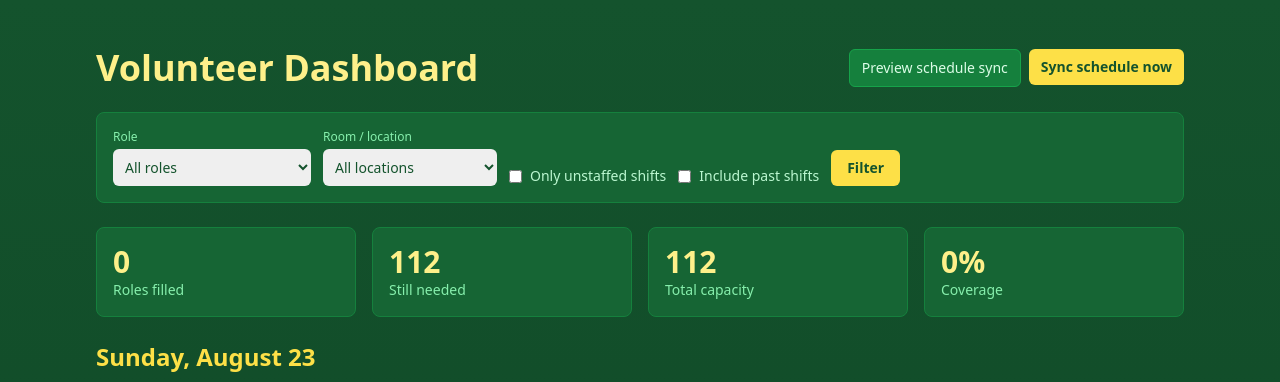
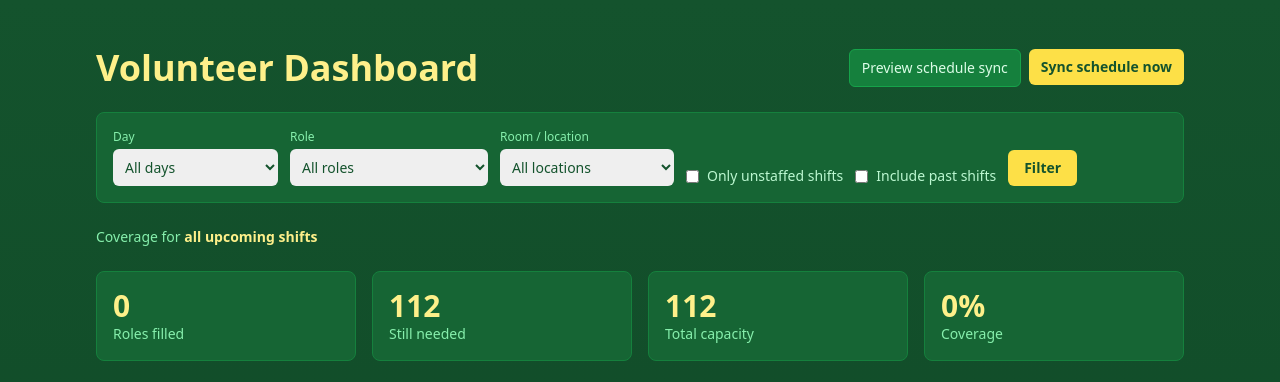
Before and after one commit to djangocon/djangoconus-automation, a Django app: page /volunteers/dashboard/ in a window 1280 px wide. Shown: the top 382 px of the page. Run offline with Django 4.2, Linux system fonts and the light colour scheme; the visitor is signed in with stand-in values (Sample User, id 1); data comes from the database, SQL or seed files in the repository; data that the repository does not hold is empty; parts of the project's set-up code (start-up, migrations or seed data) failed here and were passed over; some libraries are stand-ins or nearby versions.

Commit message:
Add a day filter with scoped coverage stats to the volunteer dashboard
Filter the dashboard to a single conference day; the coverage tiles
(filled/needed/capacity/%) recompute for that day. A caption states the
current scope. Selecting a day shows it in full even if it's past.

```diff
--- a/volunteers/templates/volunteers/dashboard.html
+++ b/volunteers/templates/volunteers/dashboard.html
@@ -38,6 +38,15 @@
 
         <form method="get" class="flex flex-wrap gap-3 items-end p-4 bg-green-800 rounded-lg border border-green-700">
             <div>
+                <label class="block mb-1 text-xs text-green-300" for="date">Day</label>
+                <select name="date" id="date" class="p-2 text-sm text-green-900 rounded-md">
+                    <option value="">All days</option>
+                    {% for d in dates %}
+                        <option value="{{ d|date:'Y-m-d' }}" {% if d == selected_date %}selected{% endif %}>{{ d|date:"l, M j" }}</option>
+                    {% endfor %}
+                </select>
+            </div>
+            <div>
                 <label class="block mb-1 text-xs text-green-300" for="role">Role</label>
                 <select name="role" id="role" class="p-2 text-sm text-green-900 rounded-md">
                     <option value="">All roles</option>
@@ -66,10 +75,17 @@
             <button type="submit" class="px-4 py-2 text-sm font-semibold text-green-900 bg-yellow-300 rounded-md hover:bg-yellow-200">
                 Filter
             </button>
-            {% if role_filter or location_filter or open_only or show_past %}
+            {% if role_filter or location_filter or date_filter or open_only or show_past %}
                 <a href="{% url 'volunteers:dashboard' %}" class="text-sm text-green-300 underline">Clear filters</a>
             {% endif %}
         </form>
+
+        <p class="text-sm text-green-300">
+            Coverage for
+            {% if selected_date %}<strong class="text-yellow-200">{{ selected_date|date:"l, F j" }}</strong>{% else %}<strong class="text-yellow-200">all {% if show_past %}shifts{% else %}upcoming shifts{% endif %}</strong>{% endif %}
+            {% if role_filter %} · {{ role_filter }}{% endif %}
+            {% if location_filter %} · {{ location_filter }}{% endif %}
+        </p>
 
         <div class="grid grid-cols-1 gap-4 md:grid-cols-4">
             <div class="p-4 bg-green-800 rounded-lg border border-green-700">
--- a/volunteers/views.py
+++ b/volunteers/views.py
@@ -11,6 +11,7 @@ from django.http import HttpResponse
 from django.shortcuts import get_object_or_404, redirect, render
 from django.urls import reverse
 from django.utils import timezone
+from django.utils.dateparse import parse_date
 from django.utils.http import url_has_allowed_host_and_scheme
 from django.views.decorators.http import require_POST
 
@@ -183,15 +184,19 @@ def cancel_view(request, pk):
 def dashboard_view(request):
     """Coordinator view: coverage per shift plus a roster of who's signed up.
 
-    Filterable by role, location, and whether to include shifts that have already
-    ended, so the chair/co-chair can see just what still needs attention.
+    Filterable by conference day, role, location, and whether to include shifts
+    that have already ended, so the chair/co-chair can see coverage for a given
+    day or just what still needs attention.
     """
     all_shifts = Shift.objects.select_related("role")
     roles = list(Role.objects.order_by("name").values_list("name", flat=True))
     locations = sorted({s.location for s in all_shifts if s.location})
+    dates = sorted({s.starts_at.date() for s in all_shifts})
 
     role_filter = request.GET.get("role", "")
     location_filter = request.GET.get("location", "")
+    date_filter = request.GET.get("date", "")
+    selected_date = parse_date(date_filter) if date_filter else None
     show_past = request.GET.get("show_past") == "1"
     open_only = request.GET.get("open_only") == "1"
 
@@ -202,7 +207,10 @@ def dashboard_view(request):
         shifts = shifts.filter(role__name=role_filter)
     if location_filter:
         shifts = shifts.filter(location=location_filter)
-    if not show_past:
+    if selected_date:
+        # An explicit day is shown in full, even if it's already in the past.
+        shifts = shifts.filter(starts_at__date=selected_date)
+    elif not show_past:
         shifts = shifts.filter(ends_at__gte=timezone.now())
     if open_only:
         shifts = shifts.filter(filled_count__lt=1)
@@ -238,12 +246,64 @@ def dashboard_view(request):
         "coverage": coverage,
         "roles": roles,
         "locations": locations,
+        "dates": dates,
         "role_filter": role_filter,
         "location_filter": location_filter,
+        "date_filter": date_filter,
+        "selected_date": selected_date,
         "show_past": show_past,
         "open_only": open_only,
     }
     return render(request, "volunteers/dashboard.html", context)
+
+
+VOLUNTEER_SORTS = {"name", "hours", "shifts"}
+
+
+@staff_member_required
+def volunteers_list_view(request):
+    """Roster of everyone signed up, with how many shifts/hours each has taken."""
+    sort = request.GET.get("sort", "name")
+    if sort not in VOLUNTEER_SORTS:
+        sort = "name"
+
+    people = {}
+    for signup in (
+        VolunteerSignup.objects.filter(cancelled=False)
+        .select_related("user", "shift", "shift__role")
+        .order_by("shift__starts_at")
+    ):
+        person = people.setdefault(
+            signup.user_id, {"user": signup.user, "shifts": 0, "hours": 0.0, "roles": set()}
+        )
+        person["shifts"] += 1
+        person["hours"] += signup.shift.duration_hours
+        person["roles"].add(signup.shift.role.name)
+
+    volunteers = list(people.values())
+    for person in volunteers:
+        person["roles"] = ", ".join(sorted(person["roles"]))
+
+    def _name(person):
+        user = person["user"]
+        return (user.get_full_name() or user.get_username() or getattr(user, "email", "") or "").lower()
+
+    if sort == "hours":
+        volunteers.sort(key=lambda p: (-p["hours"], _name(p)))
+    elif sort == "shifts":
+        volunteers.sort(key=lambda p: (-p["shifts"], _name(p)))
+    else:
+        volunteers.sort(key=_name)
+
+    context = {
+        "page_title": "Volunteers",
+        "volunteers": volunteers,
+        "sort": sort,
+        "sorts": [("name", "Name"), ("hours", "Hours"), ("shifts", "Shifts")],
+        "total_volunteers": len(volunteers),
+        "total_hours": sum(p["hours"] for p in volunteers),
+    }
+    return render(request, "volunteers/volunteers_list.html", context)
 
 
 @staff_member_required
```
